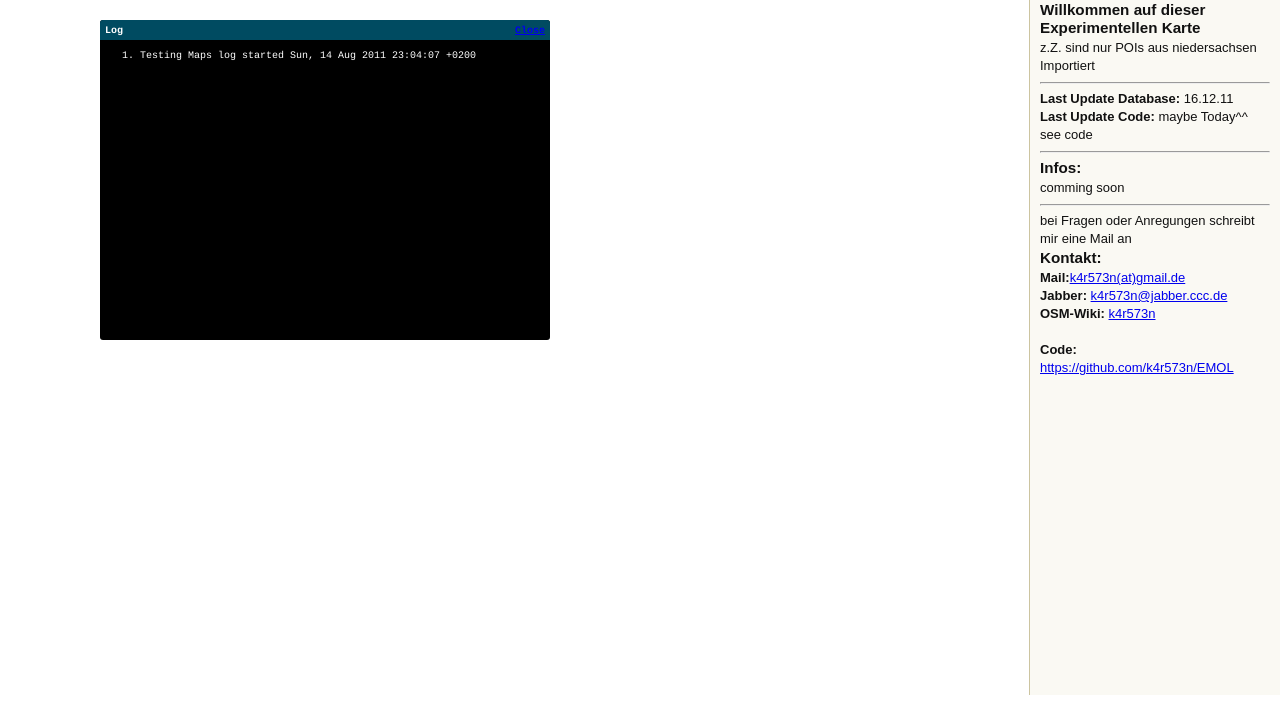
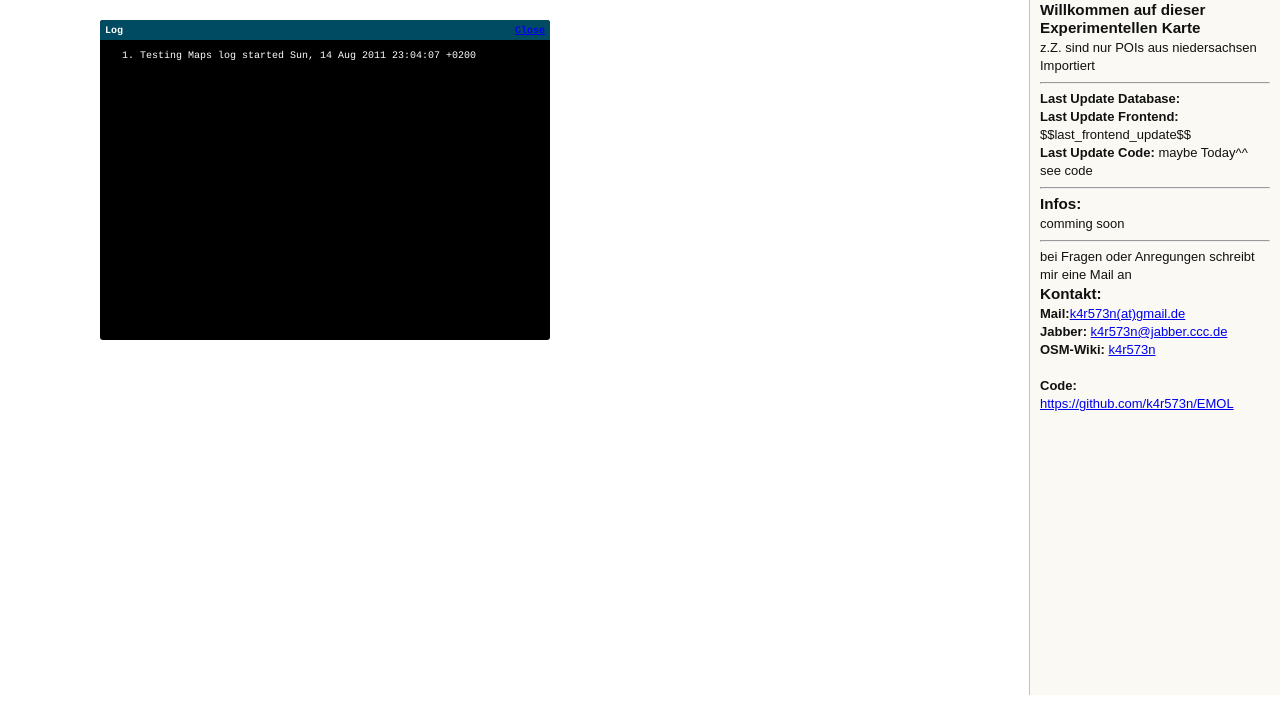
Before and after one commit to k4r573n/EMOL, a PHP site: page / in a window 1280 px wide. Shown: the part 80-800 px from the top of the page. Run offline with PHP 8.4, Linux system fonts and the light colour scheme; a stand-in replaces the project's code that opens the database connection; some libraries are stand-ins or nearby versions.

Commit message:
added upload backend, set last db update date automaticly

```diff
--- a/backend/api/index.php
+++ b/backend/api/index.php
@@ -4,8 +4,7 @@
  * http://stackoverflow.com/questions/6591947/make-my-json-string-parsed-openlayers-format-geojson
  *
  */
-//include "../.mysql.config";
-include "./.mysql.config";
+include "../config/.mysql.config.php";
 
 class PoiDetails
 {
--- a/backend/insert_sql.php
+++ b/backend/insert_sql.php
@@ -6,7 +6,7 @@
  * !!! untested !!!
  *
  */
-include "mysql.config";
+include "config/.mysql.config.php";
 
 // SQL File
 $SQLFile = 'upload.sql';
--- a/backend/unzipfile.php
+++ b/backend/unzipfile.php
@@ -10,7 +10,7 @@
 
 if(isset($_GET['file']))
 {
-	$file = $_GET['file'];
+	$file = "upload/".$_GET['file'];
 	$res = $zip->open($file);
 
 	if ($res === TRUE) {
--- a/frontend/index.htm
+++ b/frontend/index.php
@@ -1,7 +1,7 @@
 <html>
 <head>
-   <title>OSM Local Tiles</title>
-   <link rel="stylesheet" href="style.css" type="text/css" />
+   <title>EASY Map Overlays - Demo</title>
+   <link rel="stylesheet" href="css/style.css" type="text/css" />
    <!-- bring in the OpenLayers javascript library
         (here we bring it from the remote site, but you could
         easily serve up this javascript yourself) -->
@@ -270,10 +270,13 @@
 		 z.Z. sind nur POIs aus niedersachsen Importiert
 		 <hr>
 		 <b>Last Update Database: </b>
-		 <span id="last_update">16.12.11</span>
+		 <span id="last_update_db"><?php include "../config/last_db_update.php" ?></span>
+		 <br>
+		 <b>Last Update Frontend: </b>
+		 <span id="last_update_fe">$$last_frontend_update$$</span>
 		 <br>
 		 <b>Last Update Code: </b>
-		 <span id="last_update">maybe Today^^ see code</span>
+		 <span id="last_update_cd">maybe Today^^ see code</span>
 		 <hr>
 		 <h3 style="margin: 1px 0px 2px;">Infos:</h3>
 		 comming soon<br>
```
Also changed, not shown: 1 other file.
